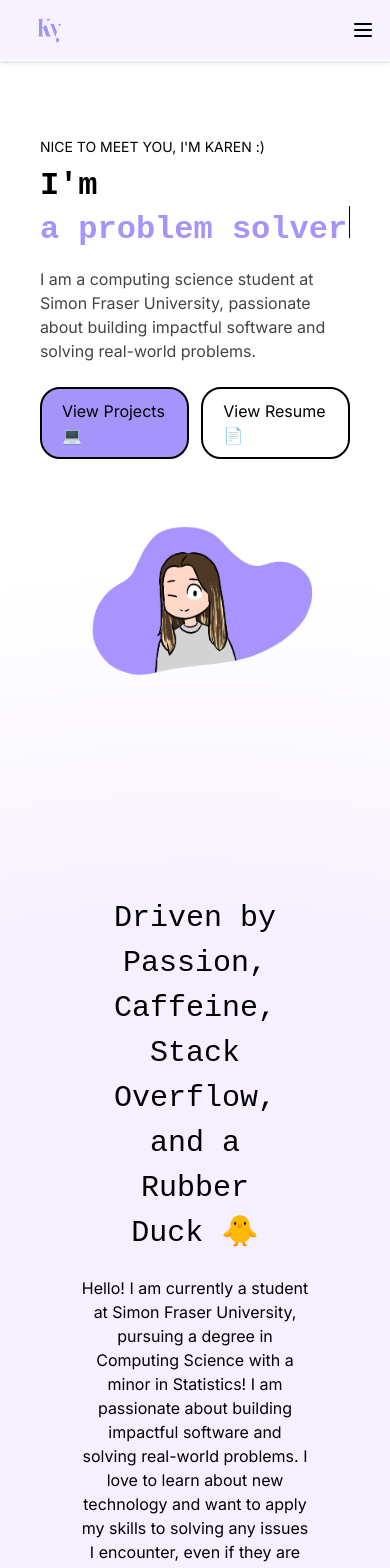
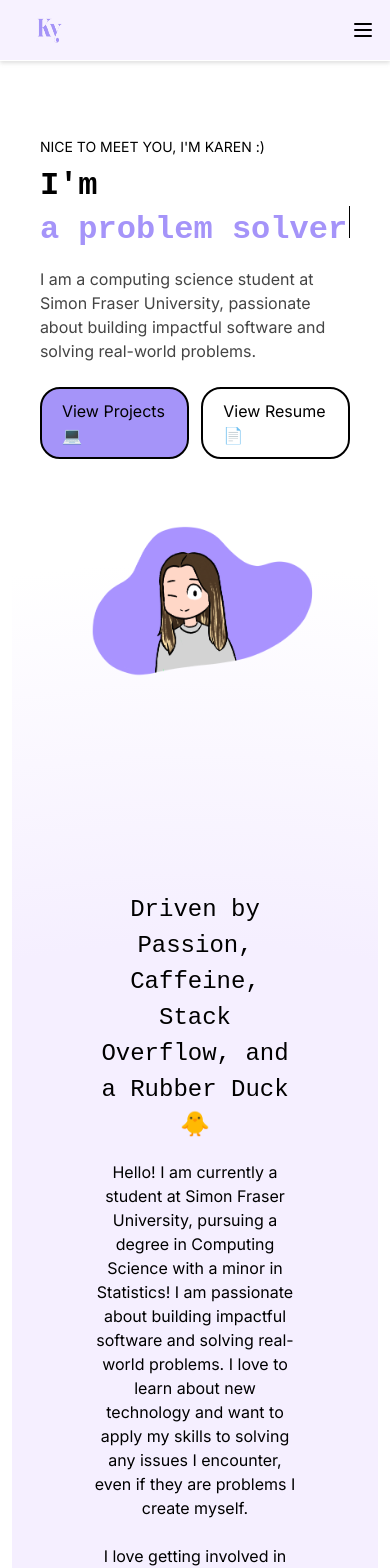
Before and after one commit to karyao/PersonalWebsite, a Next.js app: page / in a window 390 px wide. Shown: the top 1568 px of the page. Built offline with nearby package versions, Linux system fonts and the light colour scheme.

Commit message:
fixed mobile viewing

```diff
--- a/app/globals.css
+++ b/app/globals.css
@@ -3,6 +3,7 @@
 :root {
   --accent: #8b5cf6;
   --accent-hover: #6d28d9;
+  --foreground: #000000;
 }
 
 body {
@@ -11,9 +12,9 @@ body {
   font-family: Arial, Helvetica, sans-serif;
   overflow-y: scroll;
   overflow-x: hidden;
-}
-
-body {
+  padding: 0 1rem;
+  margin: 0 auto;
+  max-width: 100%;
   scrollbar-width: thin;
   scrollbar-color: var(--accent) #ffffff;
 }
@@ -38,7 +39,19 @@ body {
 
 h2 {
   font-family: monospace;
-  font-size: 1.875rem;
+  font-size: clamp(1.5rem, 5vw, 1.875rem);
   text-align: center;
-  padding: 1.25rem;
+  /* fluid vertical padding */
+  padding: clamp(1rem, 5vw, 1.25rem) 0;
+  margin: 0;
 }
+
+@media (max-width: 640px) {
+  body {
+    padding: 0 0.75rem;
+  }
+  h2 {
+    font-size: 1.5rem;
+    padding: 1rem 0;
+  }
+}
```
